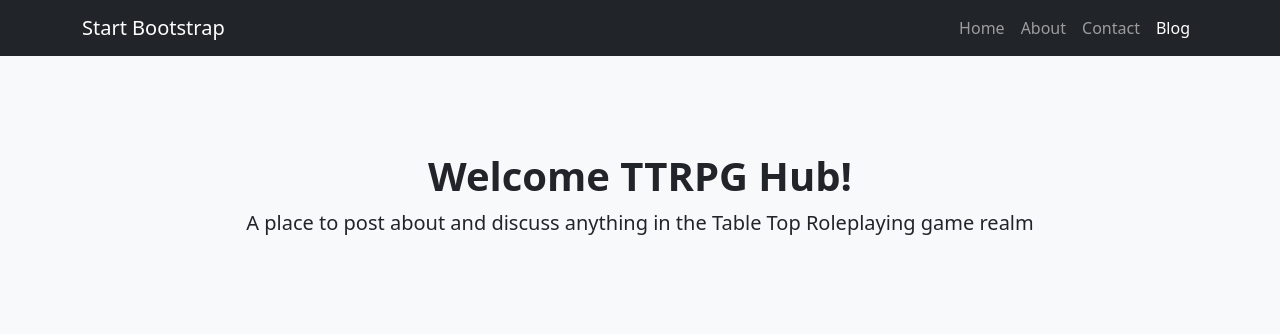
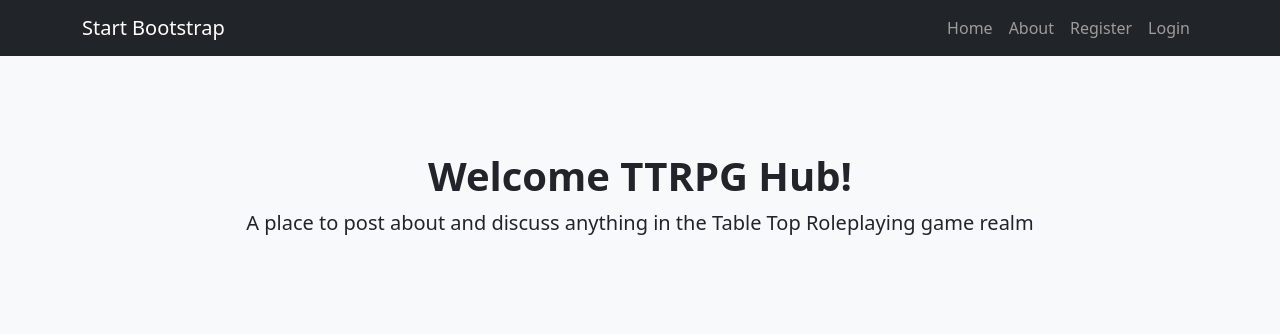
Before and after one commit to Dekeypetey40/TTRPG-Hub, a Django app: template templates/base.html in a window 1280 px wide. Shown: the top 334 px of the page. Run offline with Django 4.2, Linux system fonts and the light colour scheme; the template is opened without the code that fills it, so the values that code supplies are empty; parts of the project's set-up code (start-up, migrations or seed data) failed here and were passed over.

Commit message:
Add login, logout, and register functionality

```diff
--- a/templates/base.html
+++ b/templates/base.html
@@ -22,10 +22,20 @@
             <button class="navbar-toggler" type="button" data-bs-toggle="collapse" data-bs-target="#navbarSupportedContent" aria-controls="navbarSupportedContent" aria-expanded="false" aria-label="Toggle navigation"><span class="navbar-toggler-icon"></span></button>
             <div class="collapse navbar-collapse" id="navbarSupportedContent">
                 <ul class="navbar-nav ms-auto mb-2 mb-lg-0">
-                    <li class="nav-item"><a class="nav-link" href="#">Home</a></li>
+                    <li class="nav-item"><a class="nav-link" href="{% url 'home' %}">Home</a></li>
                     <li class="nav-item"><a class="nav-link" href="#!">About</a></li>
-                    <li class="nav-item"><a class="nav-link" href="#!">Contact</a></li>
-                    <li class="nav-item"><a class="nav-link active" aria-current="page" href="#">Blog</a></li>
+                    {% if user.is_authenticated %}
+                    <li class="nav-item">
+                        <a class="nav-link" href="{% url 'account_logout' %}">Logout</a>
+                    </li>
+                    {% else %}
+                    <li class="nav-item">
+                        <a class="nav-link" href="{% url 'account_signup' %}">Register</a>
+                    </li>
+                    <li class="nav-item">
+                        <a class="nav-link" href="{% url 'account_login' %}">Login</a>
+                    </li>
+                    {% endif %}
                 </ul>
             </div>
         </div>
```
